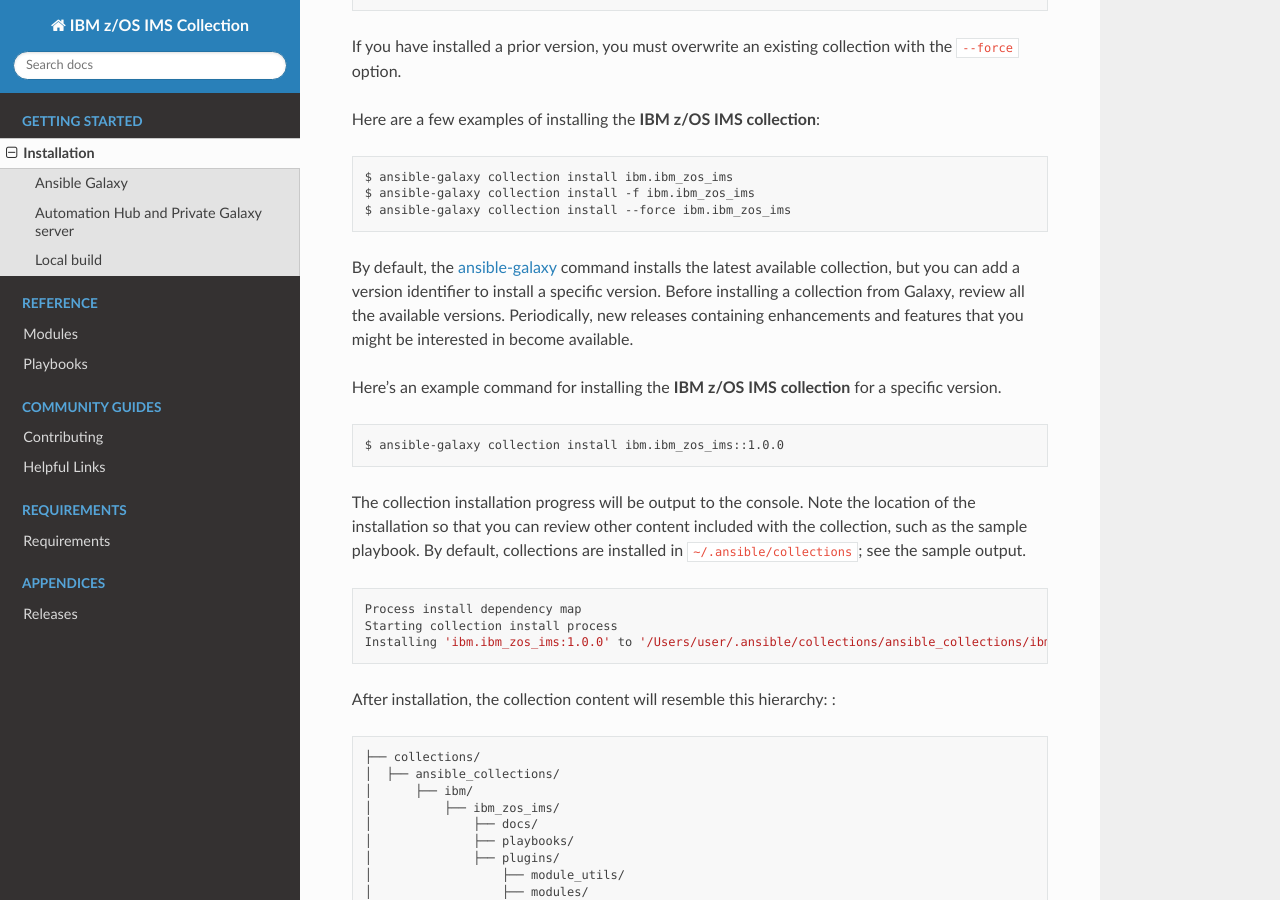
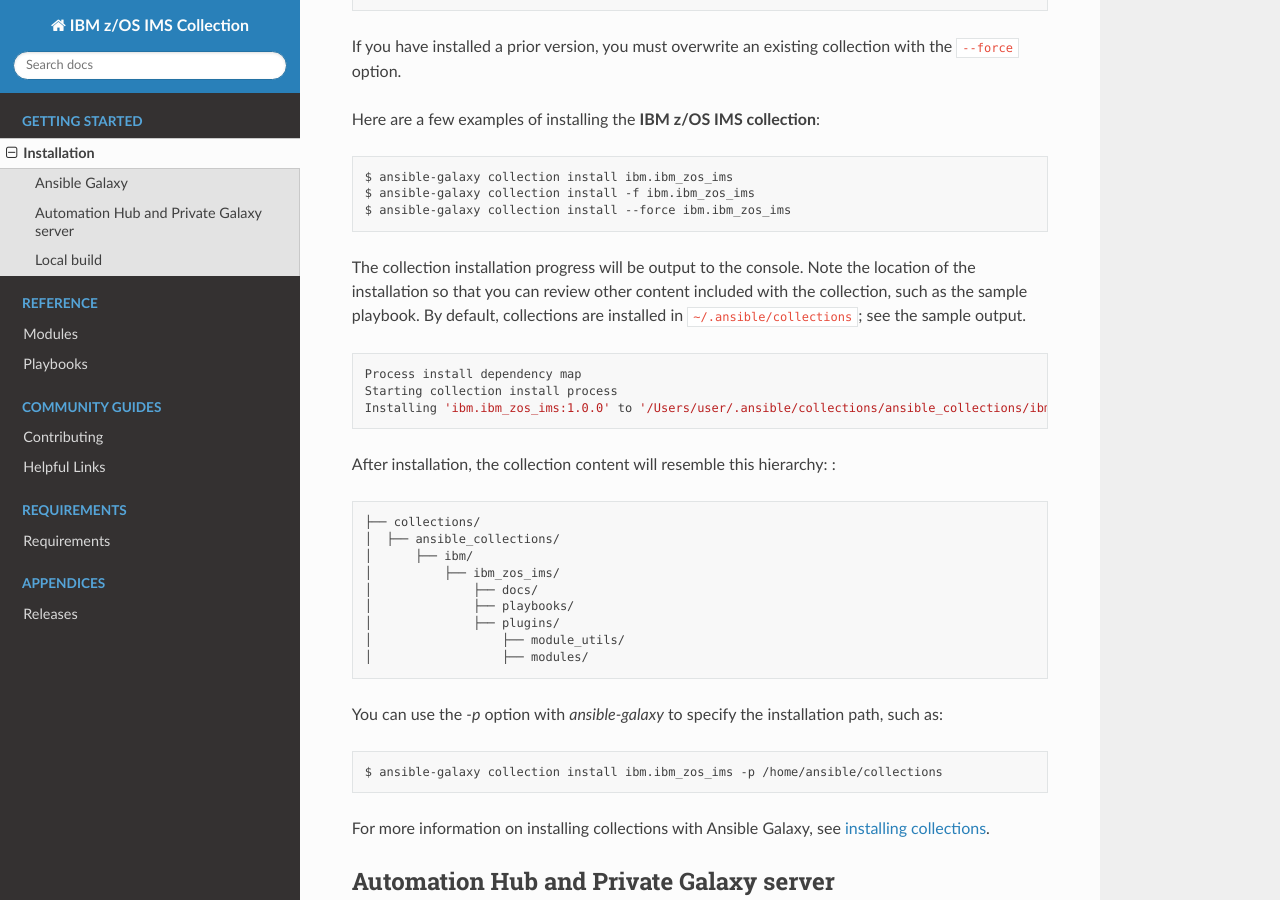
Before and after one commit to ansible-collections/ibm_zos_ims, a Sphinx documentation site: the page built from docs/source/installation.rst, in a window 1280 px wide and 900 px high, scrolled down 850 px. Built offline with Sphinx 7.4.7 and the Read the Docs theme 2.0.0, drawn with Linux system fonts in a browser that asks for light colours.

Commit message:
delete extra specific version instructions.

```diff
--- a/docs/source/installation.rst
+++ b/docs/source/installation.rst
@@ -42,17 +42,8 @@
    $ ansible-galaxy collection install ibm.ibm_zos_ims:==1.0.0-beta2
 
 
-
-
-
-
-
-
-
-
-
-If you have installed a prior
-version, you must overwrite an existing collection with the ``--force`` option.
+If you have installed a prior version, you must overwrite an existing
+collection with the ``--force`` option.
 
 Here are a few examples of installing the **IBM z/OS IMS collection**:
 
@@ -61,19 +52,6 @@
    $ ansible-galaxy collection install ibm.ibm_zos_ims
    $ ansible-galaxy collection install -f ibm.ibm_zos_ims
    $ ansible-galaxy collection install --force ibm.ibm_zos_ims
-
-By default, the `ansible-galaxy`_ command installs the latest available
-collection, but you can add a version identifier to install a specific version.
-Before installing a collection from Galaxy, review all the available versions.
-Periodically, new releases containing enhancements and features that you might
-be interested in become available.
-
-Here's an example command for installing the **IBM z/OS IMS collection** for
-a specific version.
-
-.. code-block:: sh
-
-   $ ansible-galaxy collection install ibm.ibm_zos_ims::1.0.0
 
 The collection installation progress will be output to the console. Note the
 location of the installation so that you can review other content included with
```
